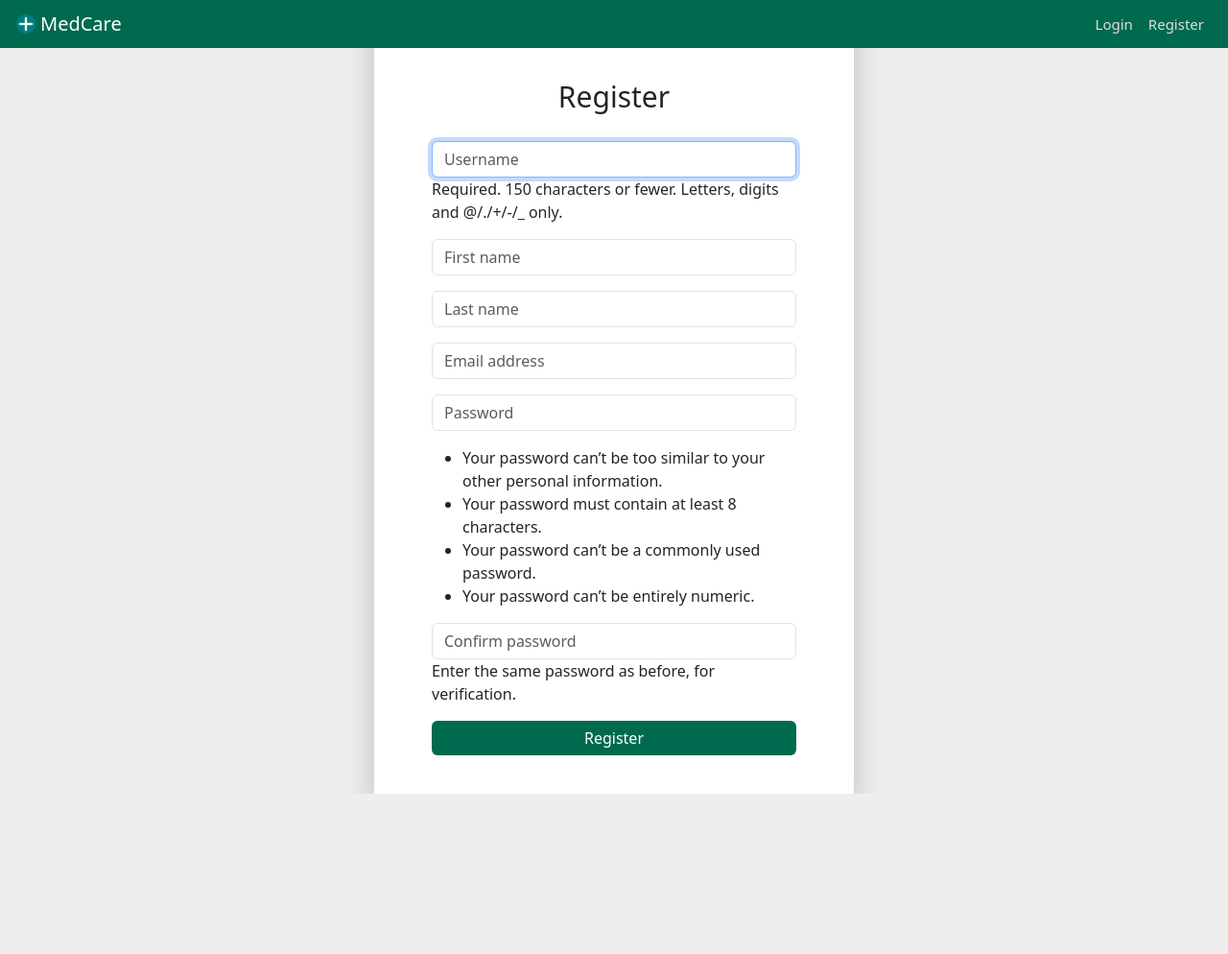
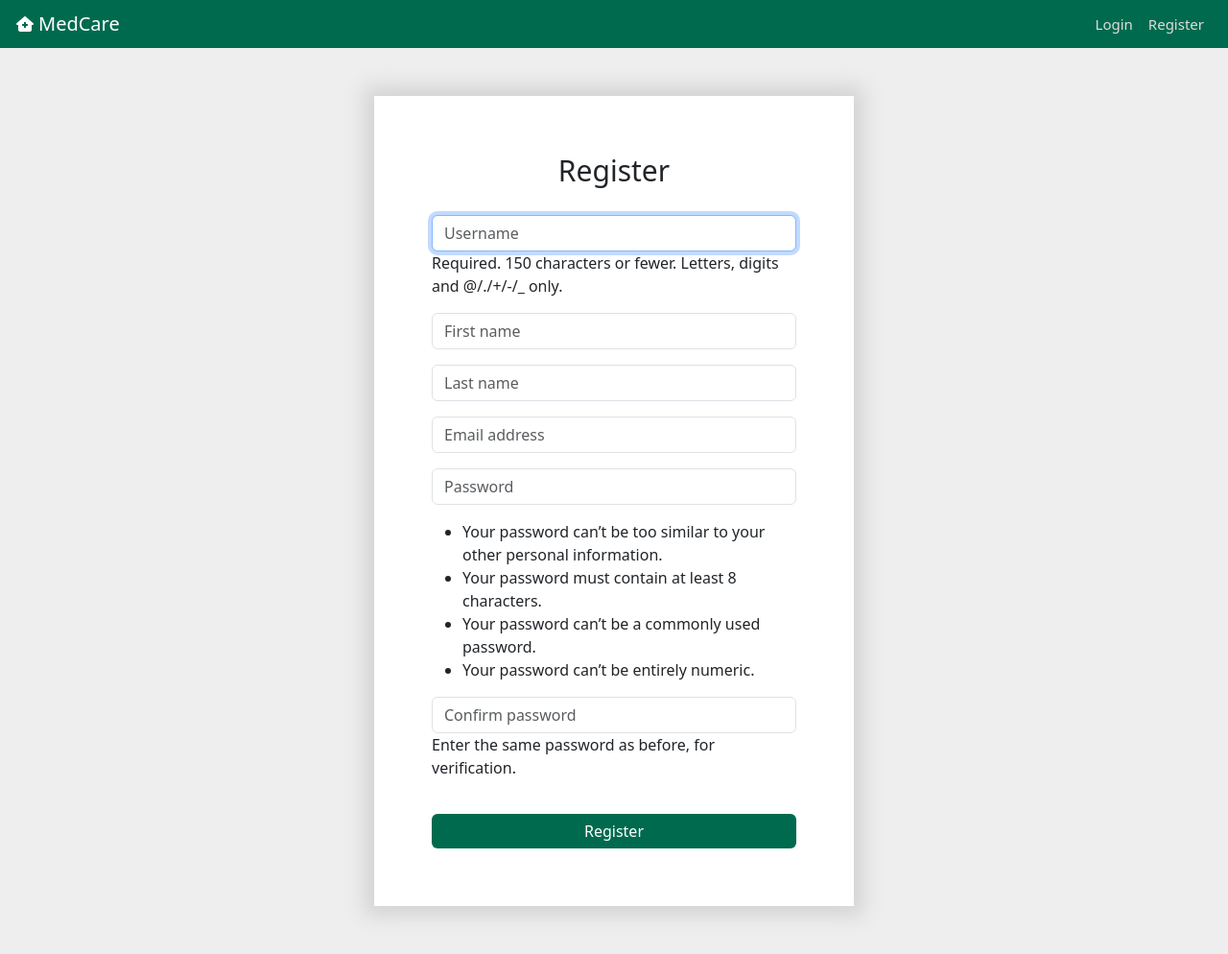
Before and after one commit to armirqurdina00/medcare, a Django app: page /register/ in a window 1280 px wide. Shown: the whole page at 96% size. Before the commit the page ends 827 px from the top, so only its background shows below. Run offline with Django 4.2, Linux system fonts and the light colour scheme.

Commit message:
improve web styling

```diff
--- a/main/static/main/style.css
+++ b/main/static/main/style.css
@@ -16,8 +16,14 @@ h1{
 }
 
 .container{
-    width: 80%;
-    margin: 0 auto;
+    display: flex;
+    justify-content: center;
+}
+
+.center-content{
+    height: calc(100vh - 50px);
+    padding: 50px;
+    align-items: center;
 }
 
 .alert{
@@ -50,10 +56,6 @@ tbody{
     margin: 0 auto;
     width: 500px;
     padding: 40px 60px;
-    position: absolute;
-    top: 50%;
-    left: 50%;
-    transform: translate(-50%, -50%);
 }
 
 .navbar-brand{
--- a/main/templates/base.html
+++ b/main/templates/base.html
@@ -14,7 +14,7 @@
 </head>
 <body>
     {% include 'navbar.html' %}
-    <div class="container">
+    <div class="alert-container">
         {% if messages %}
             {% for message in messages %}
                 <div class="alert alert-warning alert-dismissible fade show" role="alert">
@@ -23,9 +23,9 @@
               </div>
             {% endfor %}
         {% endif %}
-        {% block content %}
-        {% endblock %}
     </div>
+    {% block content %}
+    {% endblock %}
     <script src="https://cdn.jsdelivr.net/npm/bootstrap@5.3.0-alpha2/dist/js/bootstrap.bundle.min.js"
         integrity="sha384-qKXV1j0HvMUeCBQ+QVp7JcfGl760yU08IQ+GpUo5hlbpg51QRiuqHAJz8+BrxE/N"
         crossorigin="anonymous"></script>
--- a/main/templates/navbar.html
+++ b/main/templates/navbar.html
@@ -4,7 +4,7 @@
 
 <nav class="navbar navbar-expand-lg">
     <div class="container-fluid">
-        <img src="{% static 'main/plus-sign-icon.png' %}" width="20px">
+        <i class="fa-solid fa-house-medical" style="color: #ffffff;"></i>
         <a class="navbar-brand" href="{% url 'home' %}">MedCare</a>
         <button class="navbar-toggler" type="button" data-bs-toggle="collapse" data-bs-target="#navbarNav"
             aria-controls="navbarNav" aria-expanded="false" aria-label="Toggle navigation">
@@ -14,10 +14,10 @@
             <ul class="navbar-nav ms-auto">
                 {% if user.is_authenticated %}
                 <li class="nav-item">
-                    <a class="nav-link" href="{% url 'add_patient' %}">Add Patient</a>
+                    <a class="nav-link" href="{% url 'add_patient' %}">Add patient</a>
                 </li>
                 <li class="nav-item">
-                    <a class="nav-link" aria-current="page" href="{% url 'logout' %}">Logout</a>
+                    <a class="nav-link" aria-current="page" href="{% url 'logout' %}">Log Out</a>
                 </li>
                 <li class="nav-item">
                     <a class="nav-link active" aria-current="page"><i class="fa-solid fa-user"></i>{{ user }}</a>
--- a/main/templates/register.html
+++ b/main/templates/register.html
@@ -3,31 +3,27 @@
 {% block content %}
 
 <style>
+    .container{
+        height: auto;
+    }
+
     h1{
         text-align: center;
-    }
-    .wrapper{
-        height: calc(100vh - 50px);
-        display: flex;
-        justify-content: center;
-        align-items: center;
+        padding-bottom: 20px;
     }
 
-    .add-form-container{
-        box-shadow: 0 0 20px 10px lightgray;
-        background-color: white;
-        width: 500px;
-        padding: 40px 60px;
+    .btn{
+        margin: 20px 0px;
     }
 </style>
-    <div class="wrapper">
-        <div class="add-form-container">
-            <h1>Register</h1>
-            <form action="{% url 'home' %}" method="POST">
-                {% csrf_token %}
-                {{ form.as_p }}
-                <button class="btn login-btn" type="button">Register</button>
-            </form>
-        </div>
+<div class="container center-content">
+    <div class="form-container">
+        <h1>Register</h1>
+        <form action="" method="POST">
+            {% csrf_token %}
+            {{ form.as_p }}
+            <button class="btn login-btn" type="submit">Register</button>
+        </form>
     </div>
+</div>
 {% endblock %}
```
Also changed, not shown: main/templates/add_patient.html (+2 -26 lines), main/templates/home.html (+15 -21 lines), main/templates/patient.html (+8 -0 lines), db.sqlite3.
